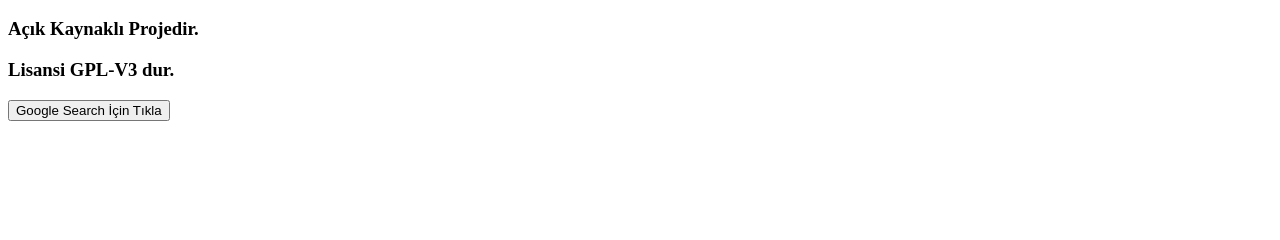
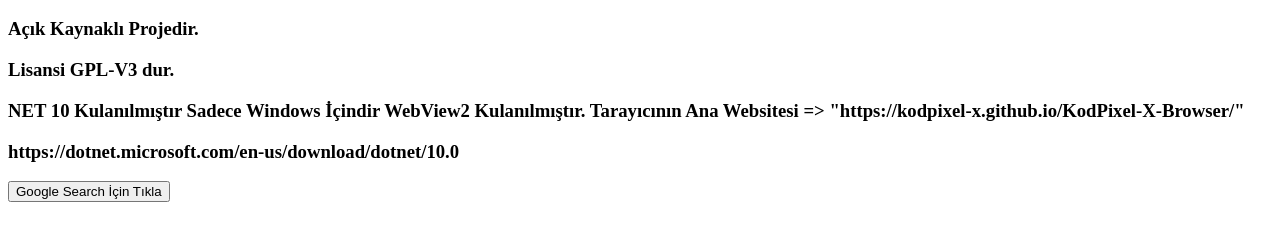
Before and after one commit to KodPixel-X/KodPixel-X-Browser, a plain HTML site: page index.html in a window 1280 px wide. Shown: the part 48-288 px from the top of the page. Drawn offline with Linux system fonts and the light colour scheme.

Commit message:
Update index.html

```diff
--- a/index.html
+++ b/index.html
@@ -2,6 +2,18 @@
 <h3>Açık Kaynaklı Projedir.</h3>
 <h3>Lisansi GPL-V3 dur.</h3>
 
+<h3>
+NET 10 Kulanılmıştır
+
+Sadece Windows İçindir
+
+WebView2 Kulanılmıştır.
+
+Tarayıcının Ana Websitesi => "https://kodpixel-x.github.io/KodPixel-X-Browser/"
+</h3>
+
+<h3>https://dotnet.microsoft.com/en-us/download/dotnet/10.0</h3>
+
 <a href="https://www.google.com/">
     <button>Google Search İçin Tıkla</button>
 </a>
```
